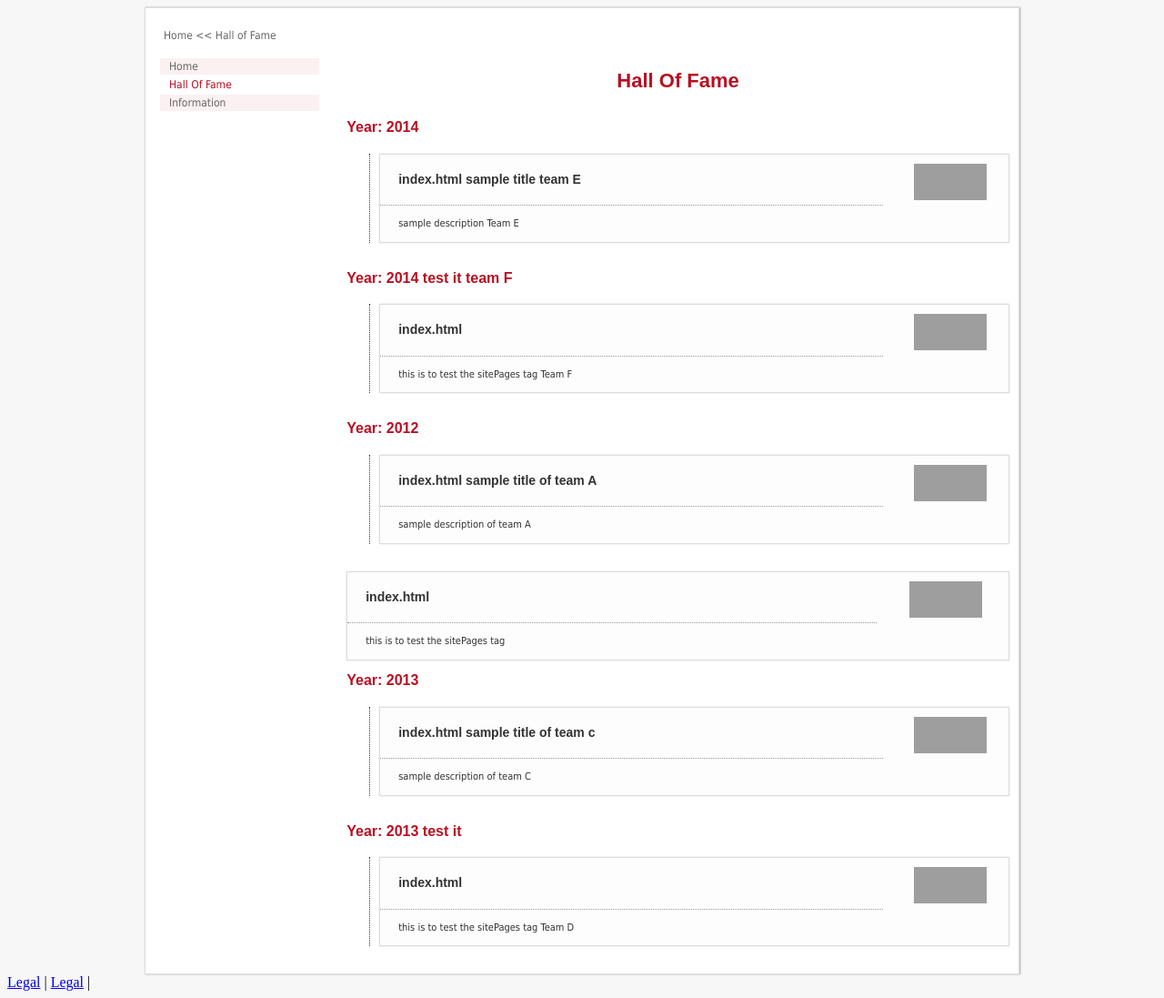
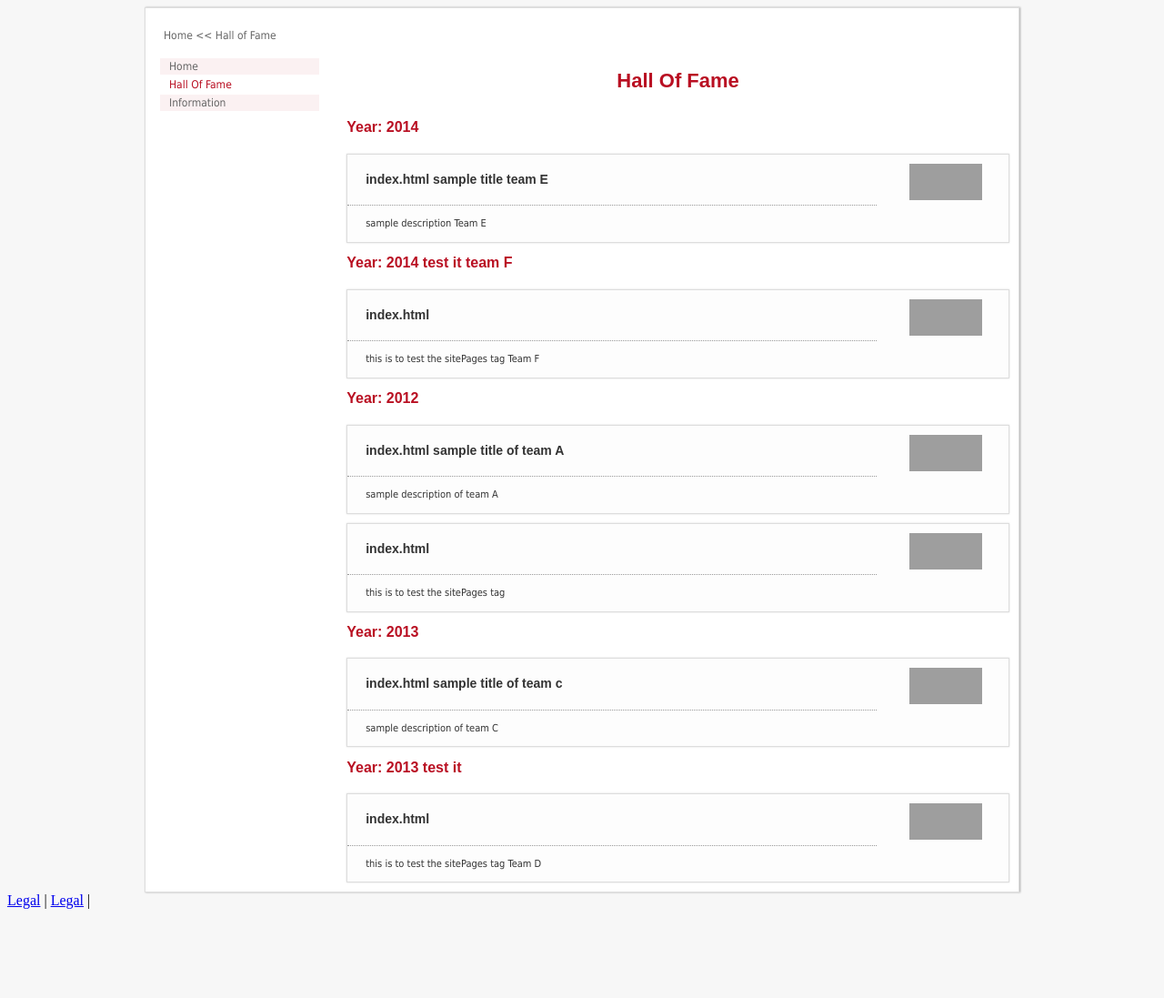
Before and after one commit to ankit09goyal/ankit09goyal.github.io, a Jekyll site: the page built from test.html, in a window 1280 px wide. Shown: the whole page at 91% size. Built offline with Jekyll 4.4.1, drawn with Linux system fonts in a browser that asks for light colours; after the commit the page ends 1007 px from its top, so only the background shows below that; grey boxes are pictures that could not be loaded.

Commit message:
Update testingLayout.html

```diff
--- a/_layouts/testingLayout.html
+++ b/_layouts/testingLayout.html
@@ -34,7 +34,7 @@ layout: home
 
                <h2>Year: {{ page.year }}</h2>
                 <!-- div added only to add dotted line -->
-                <div class="dottedLineDiv">
+
  {% endif %}
 
                 <!-- single team contatiner starts -->
@@ -81,7 +81,7 @@ layout: home
                 </div>
                 <!-- single team contatiner ends -->
             {% if page.year %}
-            </div>
+
             <!-- div dotted line ends -->
 
             </div>
```
